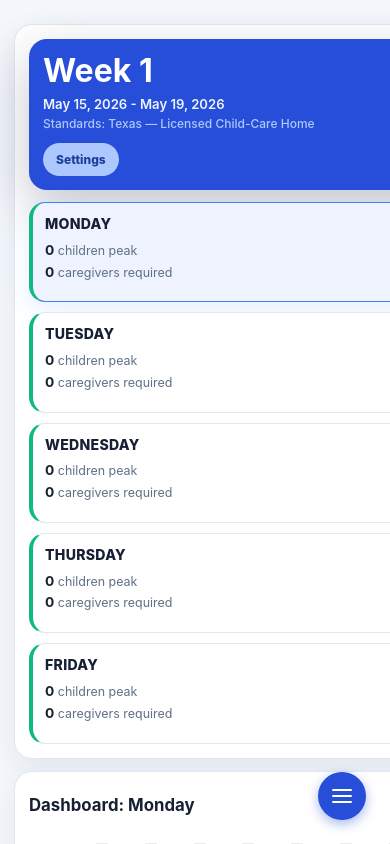
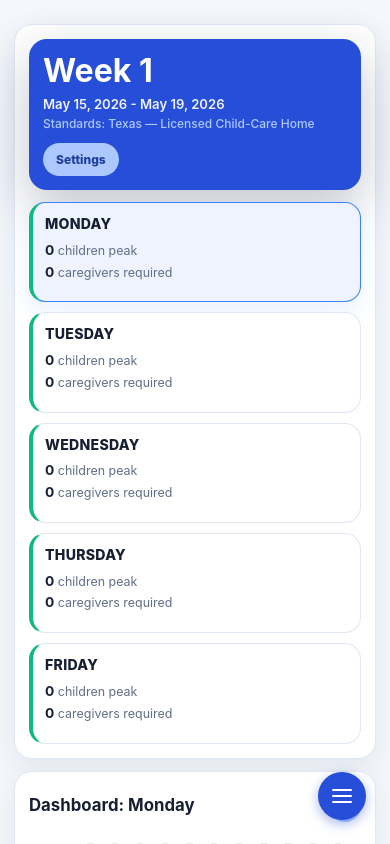
Before and after one commit to themrsteiner/ratio-calc-beta, a React (Vite) app in the folder ratio-compliance-app-v1/: page / in a window 390 px wide. Shown: the top 844 px of the page. Built offline with nearby package versions, Linux system fonts and the light colour scheme.

Commit message:
fix: resolve mobile right-edge clipping and restore close button placement

```diff
--- a/ratio-compliance-app-v1/src/styles.css
+++ b/ratio-compliance-app-v1/src/styles.css
@@ -340,6 +340,7 @@ button {
 
 .weekHeroMain {
   min-width: 0;
+  width: 100%;
 }
 
 .weekHeroTitle {
@@ -357,6 +358,7 @@ button {
 
 .weekHeroMeta p {
   margin: 0;
+  overflow-wrap: anywhere;
 }
 
 .weekHeroMeta p:first-child {
@@ -805,6 +807,17 @@ button {
     overflow-x: hidden;
   }
 
+  .appLayout,
+  .appShell,
+  .contentGrid,
+  .panel,
+  .weekOverview,
+  .hero,
+  .weekHero {
+    width: 100%;
+    min-width: 0;
+  }
+
   .appShell {
     padding: 14px;
   }
@@ -903,7 +916,7 @@ button {
 
   .drawerCloseButton {
     position: absolute;
-    left: 16px;
+    right: 16px;
     bottom: 16px;
     z-index: 2;
     width: 44px !important;
```
